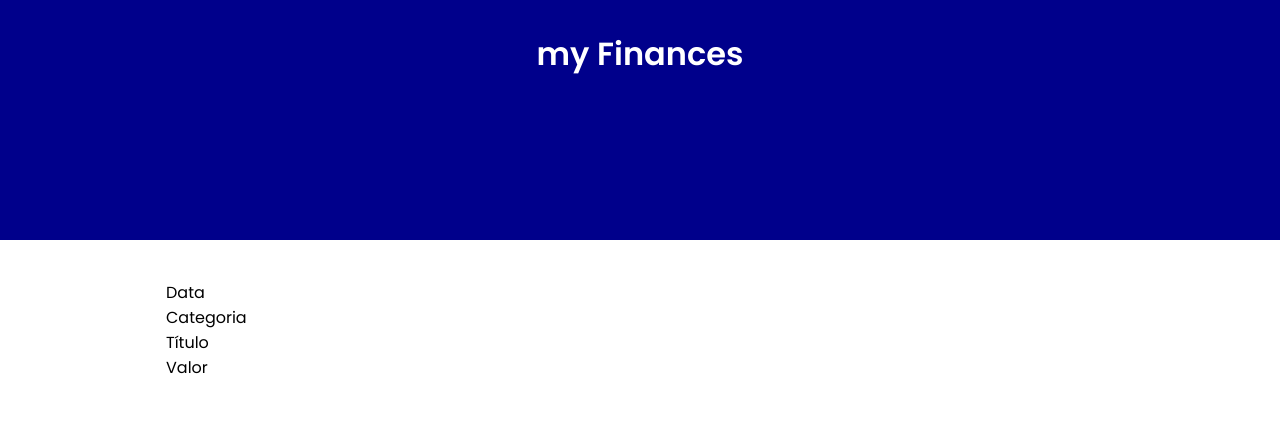
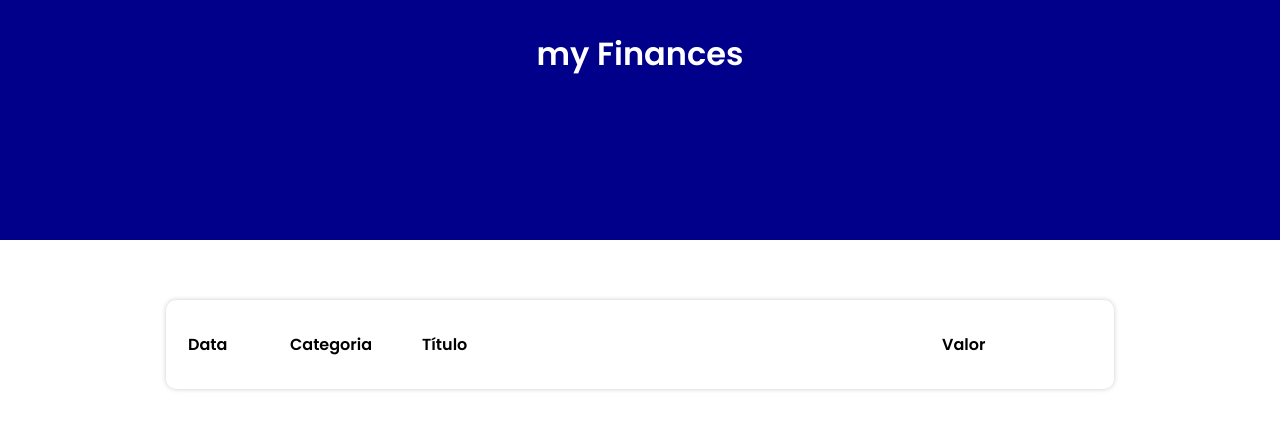
Before and after one commit to LucasMorais1998/react-my-finances, a React (Vite) app: page / in a window 1280 px wide. Shown: the top 430 px of the page. Built offline with nearby package versions, Linux system fonts and the light colour scheme.

Commit message:
fix TableArea, add TableArea style

```diff
--- a/src/components/TableArea/index.tsx
+++ b/src/components/TableArea/index.tsx
@@ -1,20 +1,20 @@
-import { Container } from "./styles"
+import { Table, TableHeadColumn } from "./styles";
 
 const TableArea = () => {
   return (
-    <Container>
+    <Table>
       <thead>
-        <tr>Data</tr>
-        <tr>Categoria</tr>
-        <tr>Título</tr>
-        <tr>Valor</tr>
+        <tr>
+          <TableHeadColumn width={100}>Data</TableHeadColumn>
+          <TableHeadColumn width={130}>Categoria</TableHeadColumn>
+          <TableHeadColumn>Título</TableHeadColumn>
+          <TableHeadColumn width={150}>Valor</TableHeadColumn>
+        </tr>
       </thead>
 
-      <tbody>
+      <tbody></tbody>
+    </Table>
+  );
+};
 
-      </tbody>
-    </Container>
-  )
-}
-
-export default TableArea
+export default TableArea;
--- a/src/components/TableArea/styles.ts
+++ b/src/components/TableArea/styles.ts
@@ -1,5 +1,20 @@
 import styled from "styled-components";
 
-export const Container = styled.div`
+export const Table = styled.table`
+  width: 100%;
+  background-color: var(--white-color);
+  padding: 1.25rem;
+  box-shadow: 0px 0px 5px #ccc;
+  border-radius: 0.625rem;
+  margin-top: 1.25rem;
+`;
 
+interface TableHeadColumnProps {
+  width?: number;
+}
+
+export const TableHeadColumn = styled.th<TableHeadColumnProps>`
+  width: ${(props) => (props.width ? `${props.width}px` : "auto")};
+  padding: 0.625rem 0;
+  text-align: left;
 `;
```
